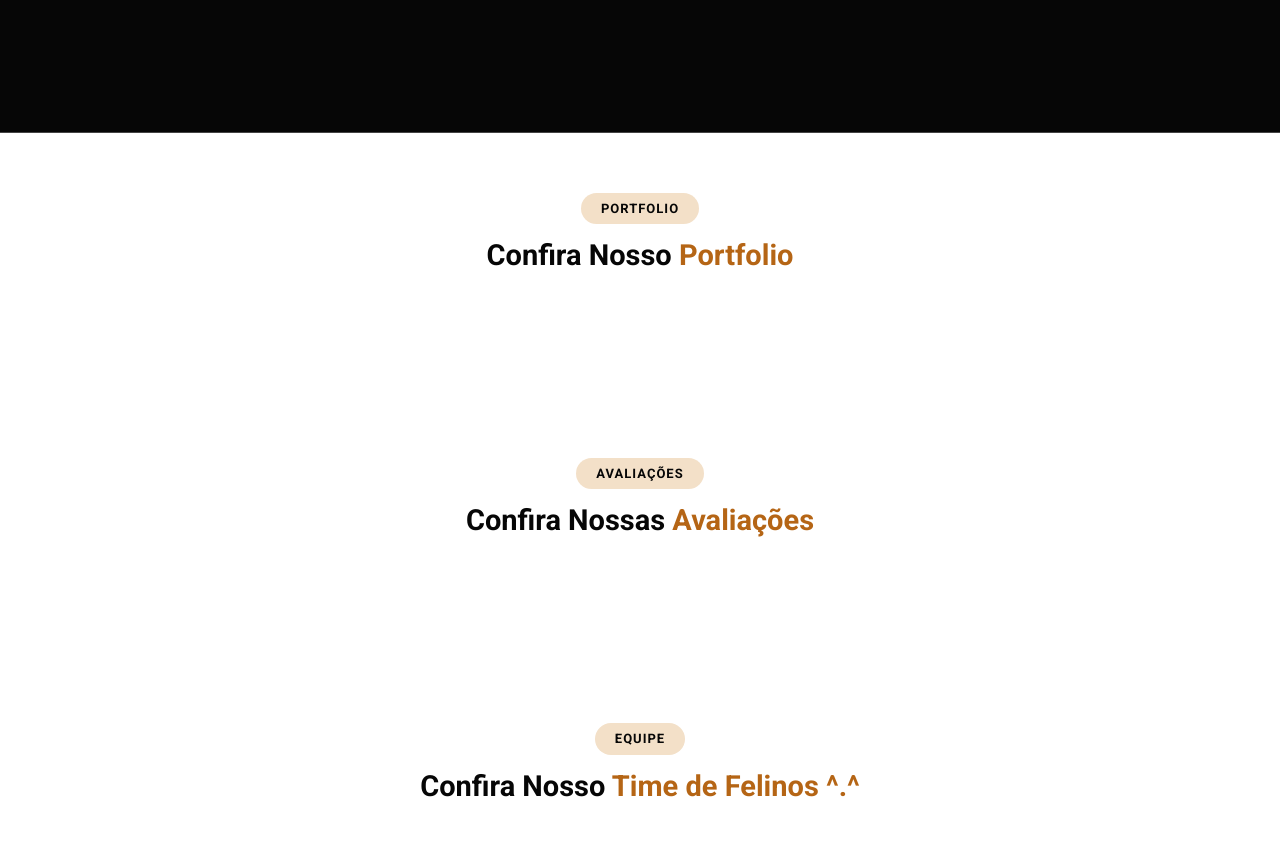
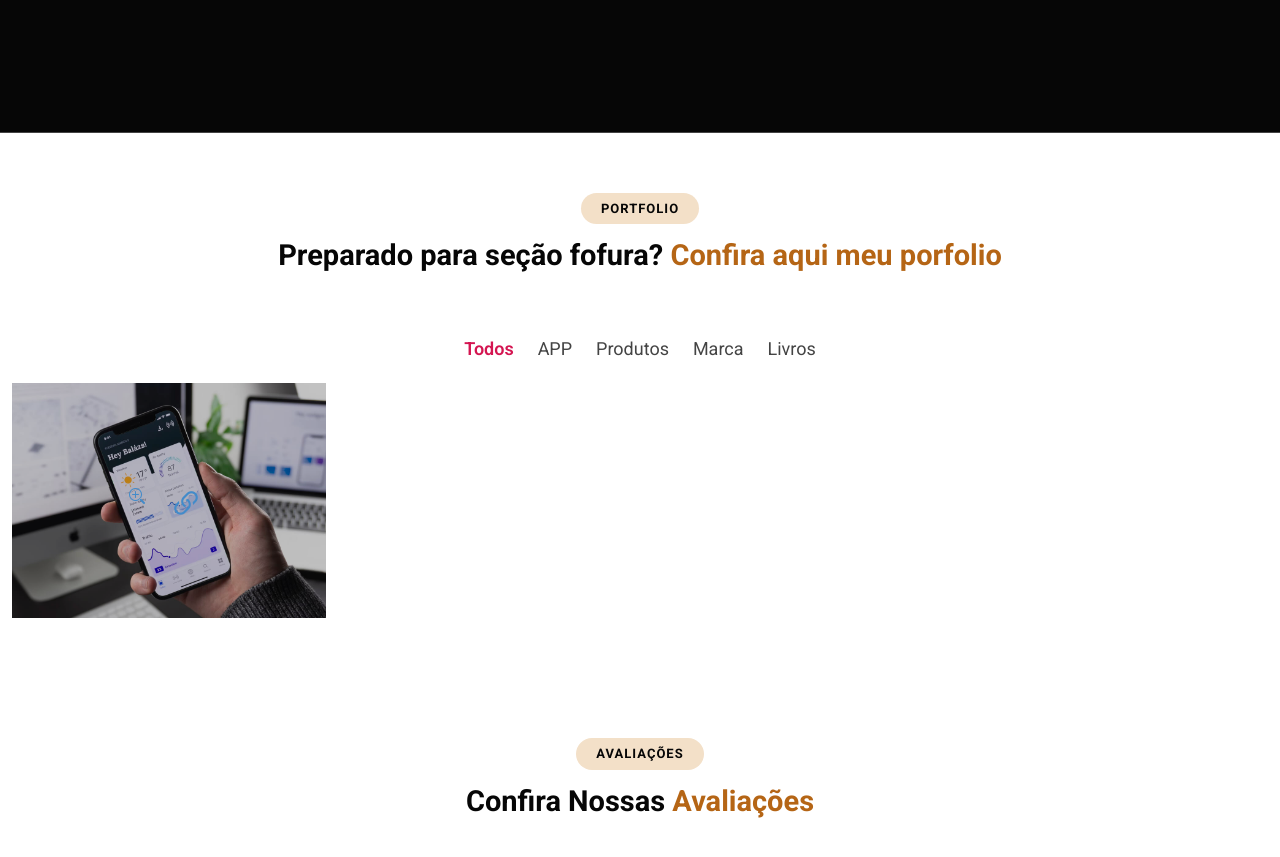
Before and after one commit to Julianamilani/siteBootstrap, a plain HTML site: page index.html in a window 1280 px wide. Shown: the part 2300-3157 px from the top of the page. Drawn offline with nearby package versions, Linux system fonts and the light colour scheme; a script that the page names is missing.

Commit message:
Final  aula 10.05

```diff
--- a/css/main.css
+++ b/css/main.css
@@ -817,6 +817,80 @@ margin-left:  8px;
   z-index: 1;
 }
 
+
+
+/* Portfolio // Galeria */
+
+.portfolio .portfolio-filters {
+  padding: 0;
+  margin: 0 auto 20px auto;
+  list-style: none;
+  text-align: center;
+}
+
+.portfolio .portfolio-filters li {
+  cursor: pointer;
+  display: inline-block;
+  padding: 0;
+  font-size: 18px;
+  font-weight: 400;
+  margin: 0 10px;
+  line-height: 1;
+  margin-bottom: 5px;
+  transition: all .3s ease-in-out;
+}
+
+.portfolio .portfolio-filters li:hover,
+.portfolio .portfolio-filters li.filter-active {
+  color: #d41551;
+  font-weight: 600;
+}
+
+@media (max-widht 575px) {
+  .portfolio .portfolio-filters li {
+    font-size: 14px;
+    margin: 0 5px;
+  }
+}
+
+.portfolio ,.portfolio-content {
+  position: relative;
+  overflow: hidden;
+}
+
+.portfolio-content .portfolio-content img {
+  transition: .3s;
+}
+
+.portfolio .portfolio-content .portfolio-info {
+  position: absolute;
+  inset: 0;
+  z-index: 3;
+  transition: all .3s ease-in-out;
+  background: #0606063e;
+  padding: 15px;
+}
+
+.portfolio .portfolio-content:hover img {
+  transform: scale(1.1);
+}
+
+.portfolio .portfolio-content .portfolio-info .preview-link,
+.portfolio .portfolio-content .portfolio-info .details-link {
+  position: absolute;
+  font-size: #fff;
+  left: calc(50% - 40px);
+  top: calc(50% - 14px);
+  line-height: 1.2;
+  transition: 0.3s;
+}
+
+.portfolio .portfolio-content .portfolio-info .details-link {
+  left: 50%;
+  font-size: 34px;
+  line-height: 0;
+}
+
 /* scroll-top = Botão de voltar ao topo do site */
 
 .scroll-top {
--- a/index.html
+++ b/index.html
@@ -483,11 +483,54 @@ Com experiência, carinho e responsabilidade, cuido do seu gato como se fosse me
 
                 <div>
                     <span>
-                        Confira Nosso
+                        Preparado para seção fofura?
                     </span>
                     <span class="description-title">
-                        Portfolio
+                        Confira aqui meu porfolio
                     </span>
+                </div>
+            </div>
+
+            <div class="container-fluid">
+
+                <div class="isotope-layout" data-default-filter="*"
+                data-layout="masonry" data-sort="original-order">
+
+                <ul class="portfolio-filters isotope-filters">
+                    <li data-filter="*" class="filter-active">Todos</li>
+
+                    <li data-filter=".filter-app">APP</li>
+                    <li data-filter=".filter-product">Produtos</li>
+                    <li data-filter=".filter-branding">Marca</li>
+                    <li data-filter=".filter-books">Livros</li>
+                </ul>
+
+                <div class="row g-0 isotope-container">
+
+                    <!-- Foto 1 -->
+                     <article class="col-xl-3 col-lg-4 col-md-6 portfolio-item isotope-item filter-app">
+
+                        <div class="portfolio-content h-100">
+                            <img src="img/portfolio/app-1.jpg" alt="" class="img-fluid">
+
+                            <div class="portfolio-info">
+
+                                <a href="img/portfolio/app-1.jpg" data-galery="portfolio-galery-app" class="glightbox preview-link">
+
+                                    <i class="bi bi-zoom-in"> </i>
+
+                                </a>
+
+                                <a href="" title="Mais Informações" class="details-link">
+                                    <i class="bi bi-link-45deg"> </i> <!-- botão de corrente -->
+                                </a>
+                            </div>
+
+                        </div>
+                     </article>
+
+                </div>
+
                 </div>
 
             </div>
```
